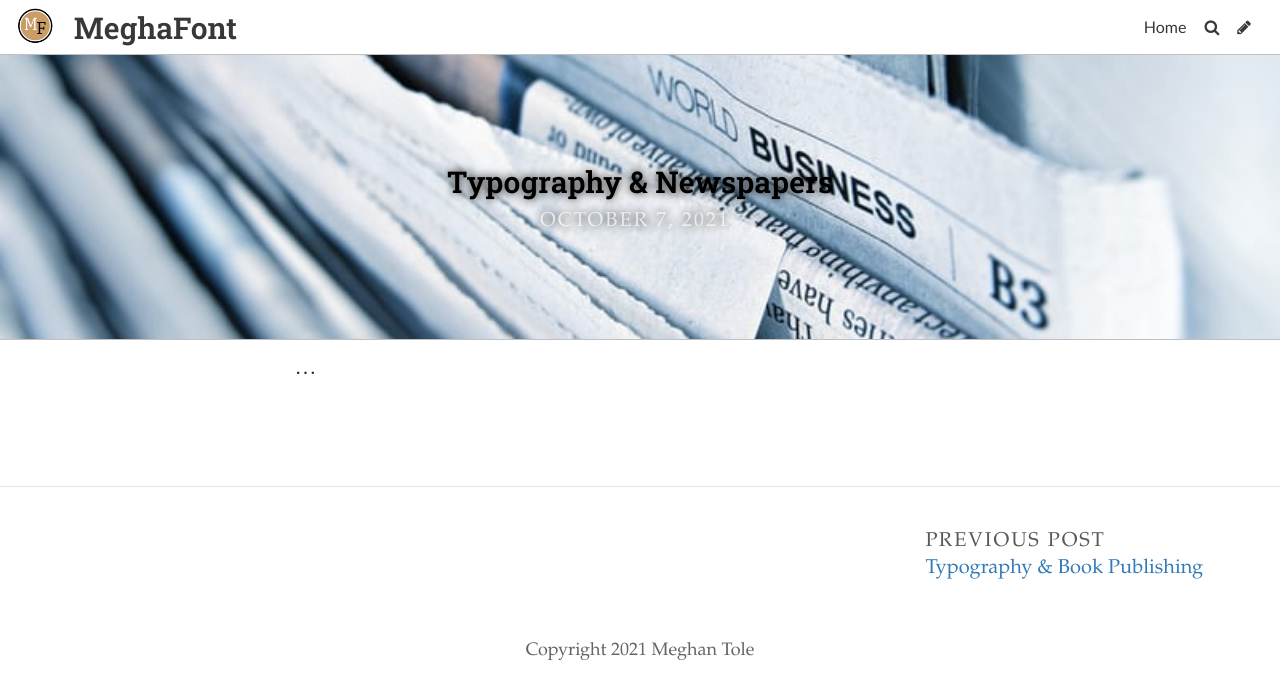
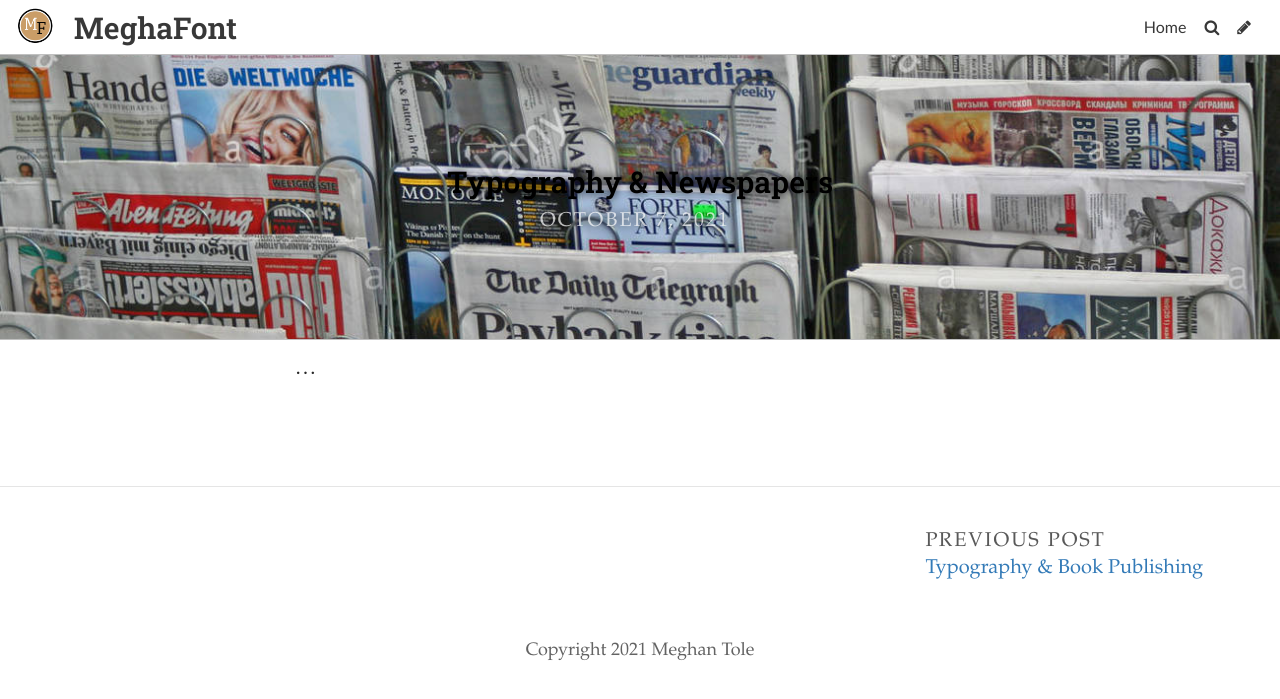
Before and after one commit to meghantole/tarm, a Jekyll site: the page built from _posts/2021-10-07-typography-newspapers.md, in a window 1280 px wide. Shown: the top 699 px of the page. Built offline with Jekyll 4.4.1, drawn with Linux system fonts in a browser that asks for light colours; some web fonts are replaced.

Commit message:
Update Post “2021-10-07-typography-newspapers”

```diff
--- a/_posts/2021-10-07-typography-newspapers.md
+++ b/_posts/2021-10-07-typography-newspapers.md
@@ -2,7 +2,7 @@
 layout: post
 title: Typography & Newspapers
 date: 2021-10-07T19:13:09.247Z
-image: ../uploads/photo-1504711434969-e33886168f5c.jpeg
+image: ../uploads/newspaper-stand-bbbbc5.jpeg
 title_color: "#000000"
 comments: false
 ---
```
Also changed, not shown: uploads/newspaper-stand-bbbbc5.jpeg (added).
